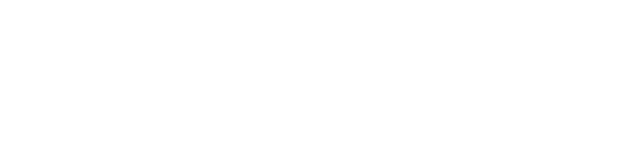
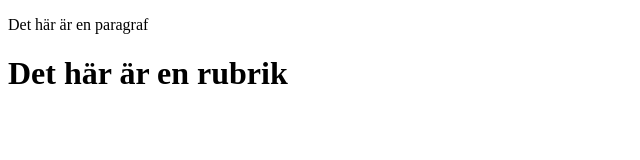
Before and after one commit to Limpan0305/linus-s-produkterna, a plain HTML site: page index.html in a window 1280 px wide. Shown: the whole page, without its empty margins (0-640 px from the left). Drawn offline with Linux system fonts and the light colour scheme.

Commit message:
Paragraf och rubrik

```diff
--- a/index.html
+++ b/index.html
@@ -6,6 +6,7 @@
     <title>Document</title>
 </head>
 <body>
-
+    <p> Det här är en paragraf</p>
+    <h1> Det här är en rubrik </h1>
 </body>
 </html>
```
